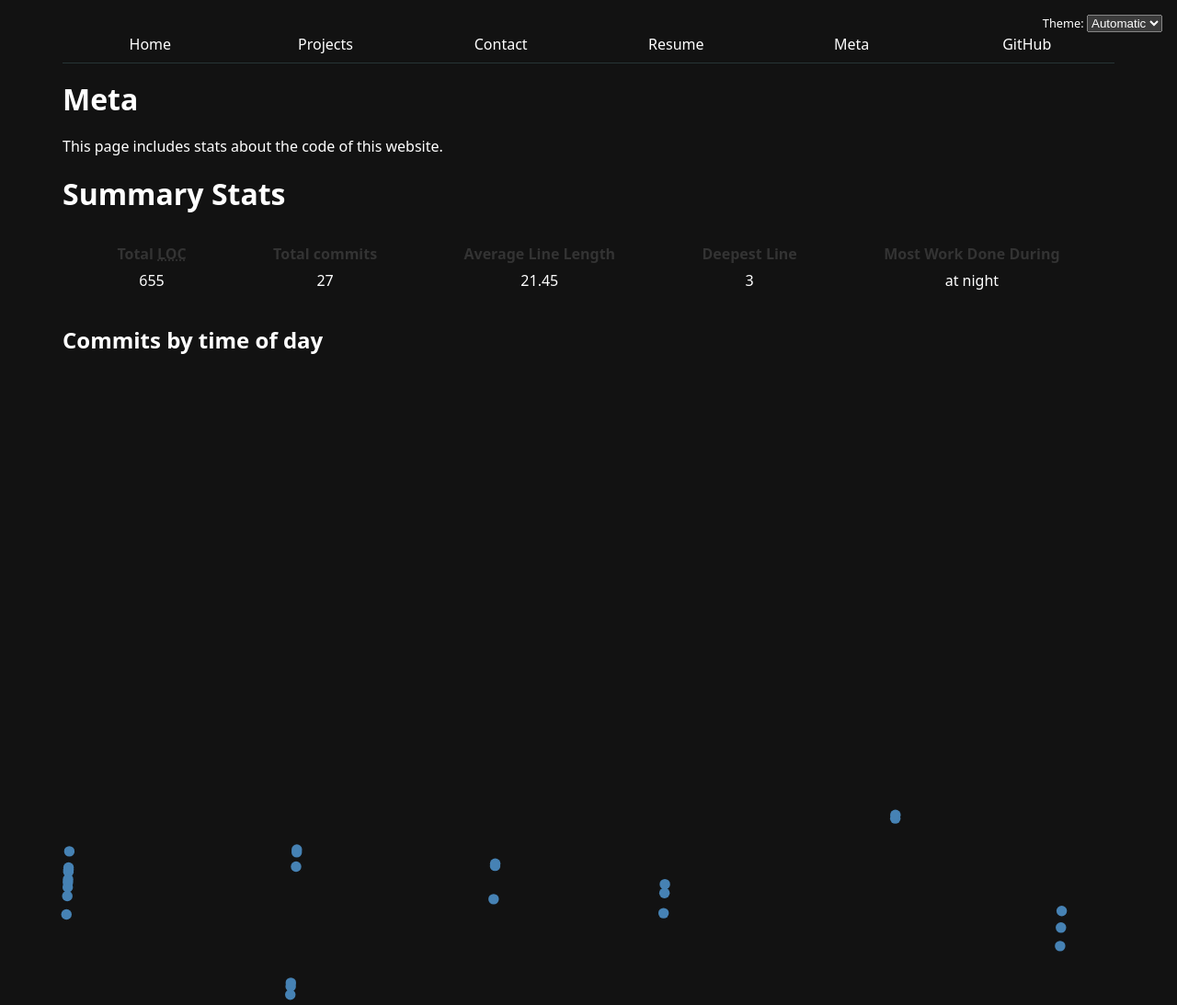
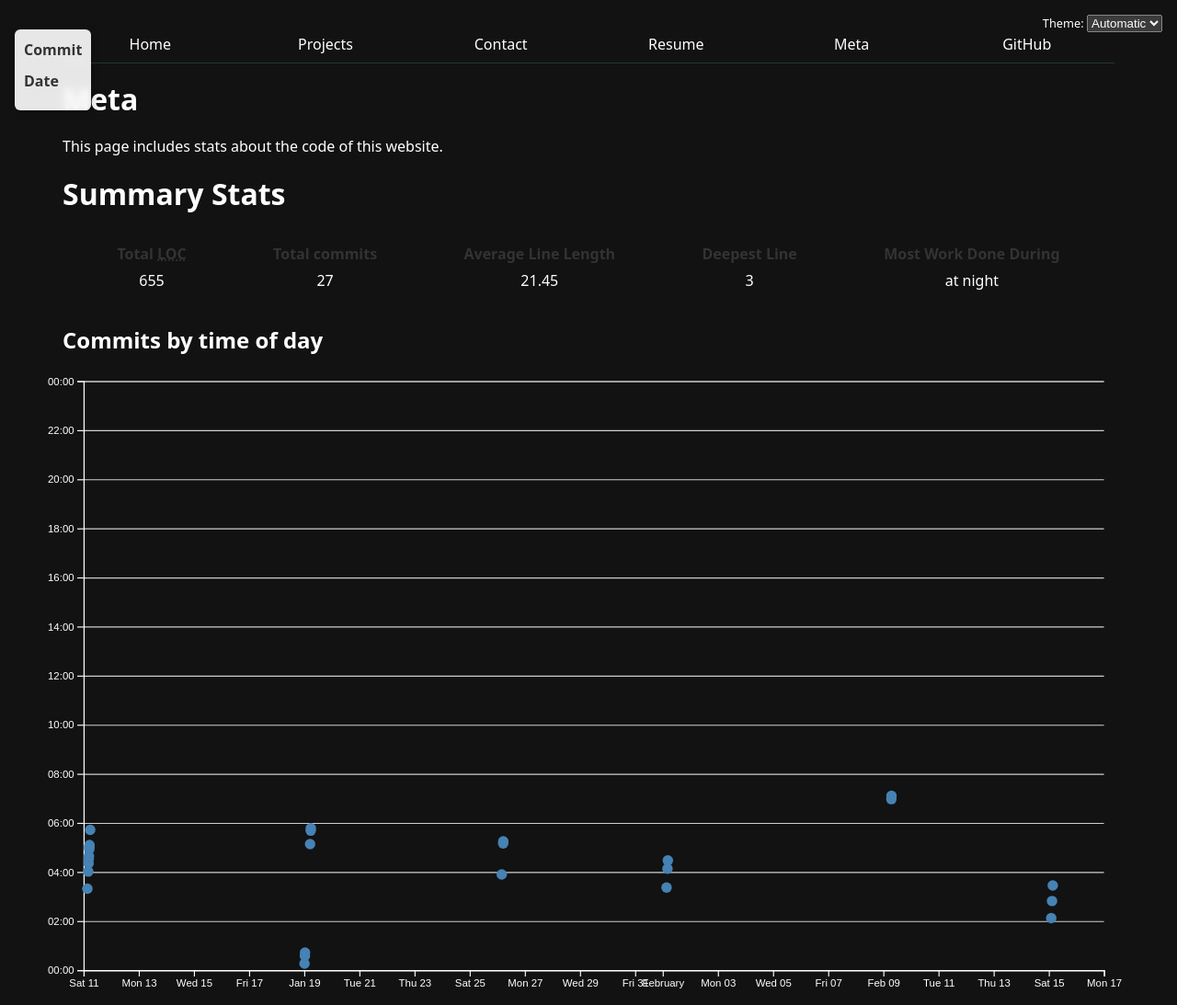
Before and after one commit to r4tangUCSD/portfolio, a website: page meta/index.html in a window 1280 px wide. Shown: the whole page at 92% size. Drawn offline with nearby package versions, Linux system fonts and the light colour scheme.

Commit message:
tooltip waow

```diff
--- a/meta/index.html
+++ b/meta/index.html
@@ -15,5 +15,16 @@
     <div id="stats"></div>
     <h2>Commits by time of day</h2>
     <div id="chart"></div>
+    <dl id="commit-tooltip" class="info tooltip">
+        <dt>Commit</dt>
+        <dd>
+          <a href="" id="commit-link" target="_blank"></a>
+        </dd>
+
+        <dt>Date</dt>
+        <dd id="commit-date"></dd>
+
+        <!-- Add: Time, author, lines edited -->
+      </dl>
 </body>
 </html>
--- a/meta/main.js
+++ b/meta/main.js
@@ -9,9 +9,8 @@
         date: new Date(row.date + 'T00:00' + row.timezone),
         datetime: new Date(row.datetime),
     }));
+    processCommits();
     displayStats()
-    processCommits();
-    //console.log(commits);
     createScatterplot();
 }
 
@@ -85,6 +84,12 @@
     const width = 1000;
     const height = 600;
 
+    const svg = d3
+        .select('#chart')
+        .append('svg')
+        .attr('viewBox', `0 0 ${width} ${height}`)
+        .style('overflow', 'visible');
+
     const xScale = d3
         .scaleTime()
         .domain(d3.extent(commits, (d) => d.datetime))
@@ -93,11 +98,47 @@
 
     const yScale = d3.scaleLinear().domain([0, 24]).range([height, 0]);
 
-    const svg = d3
-    .select('#chart')
-    .append('svg')
-    .attr('viewBox', `0 0 ${width} ${height}`)
-    .style('overflow', 'visible');
+    const margin = { top: 10, right: 10, bottom: 30, left: 20 };
+
+    const usableArea = {
+        top: margin.top,
+        right: width - margin.right,
+        bottom: height - margin.bottom,
+        left: margin.left,
+        width: width - margin.left - margin.right,
+        height: height - margin.top - margin.bottom,
+    };
+
+    // Update scales with new ranges
+    xScale.range([usableArea.left, usableArea.right]);
+    yScale.range([usableArea.bottom, usableArea.top]);
+
+    // Add gridlines BEFORE the axes
+    const gridlines = svg
+    .append('g')
+    .attr('class', 'gridlines')
+    .attr('transform', `translate(${usableArea.left}, 0)`);
+
+    // Create gridlines as an axis with no labels and full-width ticks
+    gridlines.call(d3.axisLeft(yScale).tickFormat('').tickSize(-usableArea.width));
+
+    // Create the axes
+    const xAxis = d3.axisBottom(xScale);
+    const yAxis = d3
+    .axisLeft(yScale)
+    .tickFormat((d) => String(d % 24).padStart(2, '0') + ':00');
+
+    // Add X axis
+    svg
+    .append('g')
+    .attr('transform', `translate(0, ${usableArea.bottom})`)
+    .call(xAxis);
+
+    // Add Y axis
+    svg
+    .append('g')
+    .attr('transform', `translate(${usableArea.left}, 0)`)
+    .call(yAxis);
 
     const dots = svg.append('g').attr('class', 'dots');
 
@@ -109,4 +150,29 @@
         .attr('cy', (d) => yScale(d.hourFrac))
         .attr('r', 5)
         .attr('fill', 'steelblue');
+
+    dots
+    .selectAll('circle')
+    .on('mouseenter', function (event) {
+        const commit = d3.select(this).datum(); // Correctly get commit data
+        updateTooltipContent(commit);
+    })
+    .on('mouseleave', function () {
+        updateTooltipContent({}); // Clear tooltip content
+    });
+
+
 }
+
+function updateTooltipContent(commit) {
+    const link = document.getElementById('commit-link');
+    const date = document.getElementById('commit-date');
+
+    if (Object.keys(commit).length === 0) return;
+
+    link.href = commit.url;
+    link.textContent = commit.id;
+    date.textContent = commit.datetime?.toLocaleString('en', {
+      dateStyle: 'full',
+    });
+}
--- a/style.css
+++ b/style.css
@@ -166,6 +166,36 @@
   margin: 5px;
 }
 
+dl.info {
+  display: grid;
+}
+
+.tooltip {
+  position: fixed;
+  top: 1em;
+  left: 1em;
+  background-color: rgba(255, 255, 255, 0.9);
+  box-shadow: 2px 2px 8px rgba(0, 0, 0, 0.2);
+  border-radius: 6px;
+  backdrop-filter: blur(4px);
+  padding: 10px;
+  gap: 0;
+}
+
+circle {
+  transition: 200ms;
+  transform-origin: center;
+  transform-box: fill-box;
+}
+
+circle:hover {
+  transform: scale(1.5);
+}
+
+g.gridlines {
+  color: oklch(85.34% 0 31)
+}
+
 h1, h2, h3, h4, h5, h6 {
   line-height: 1.1;
   text-wrap: balance;
```
Lines whose indentation alone changed are shown as unchanged.
